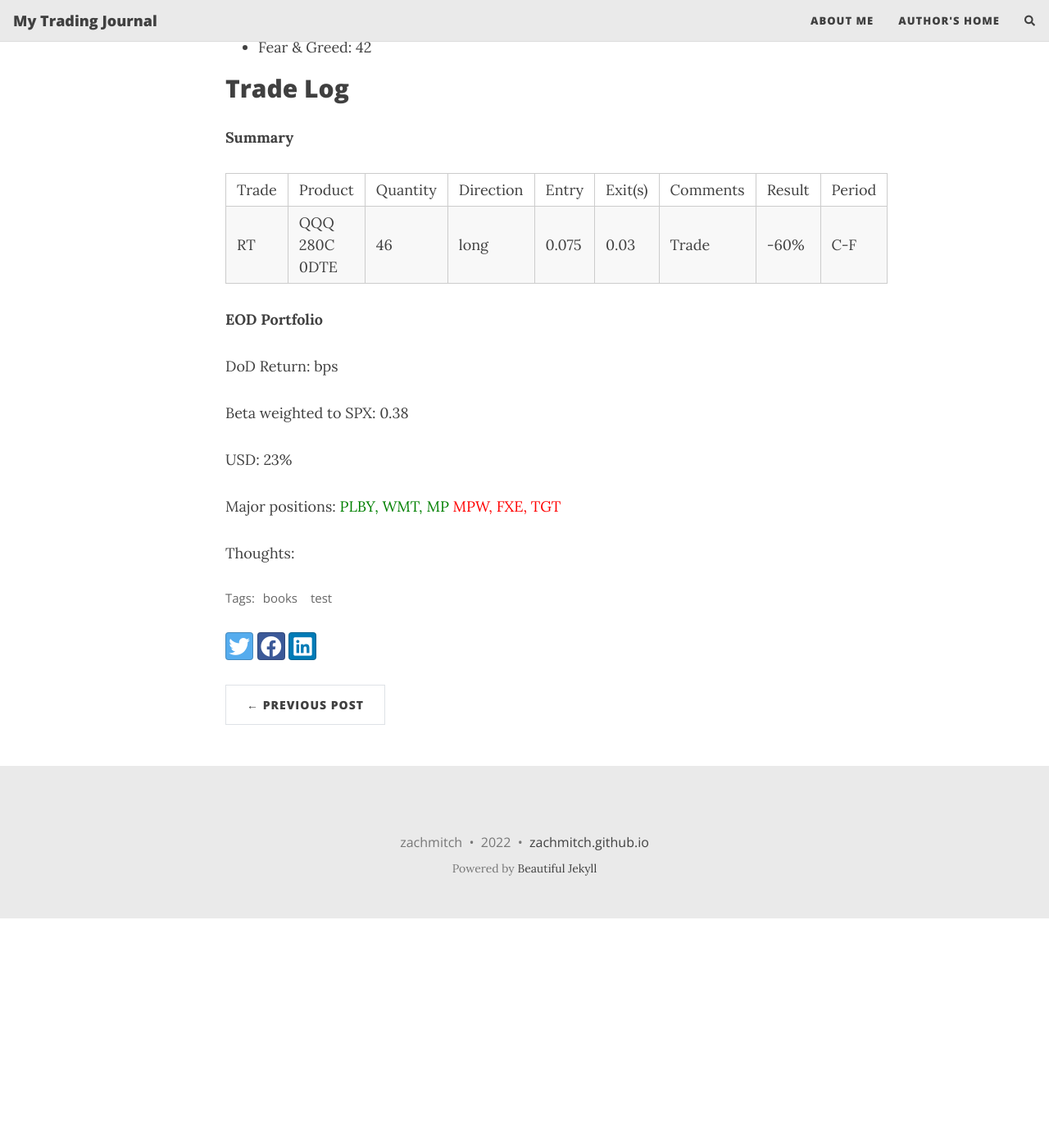
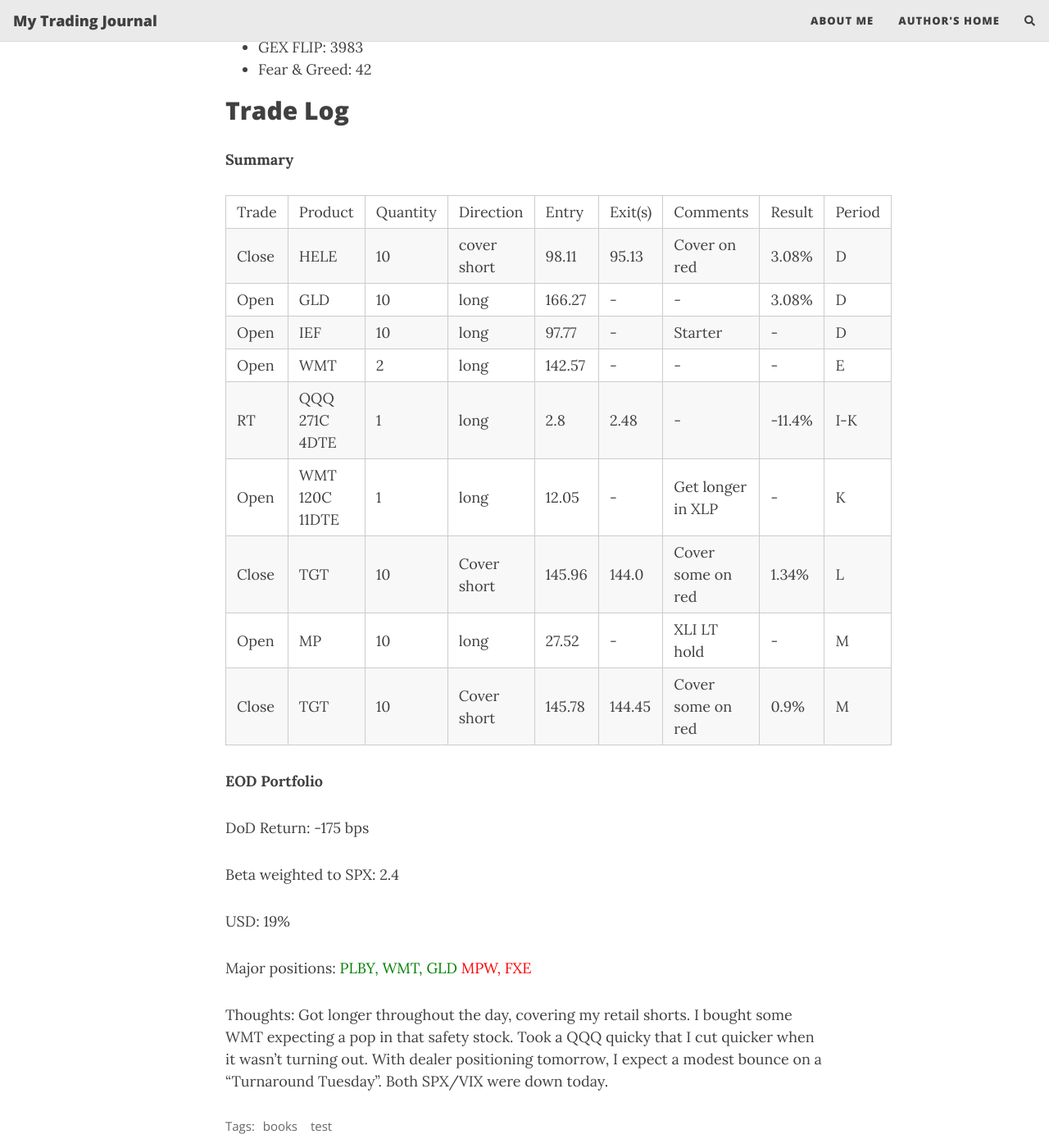
Before and after one commit to zachmitch/zachmitch.github.io, a Jekyll site: the page built from _posts/2022-12-19-trading-journal.md, in a window 1280 px wide and 1400 px high, scrolled down 3482 px. Shown: the whole window at 82% size. Built offline with Jekyll 4.4.1, drawn with Linux system fonts in a browser that asks for light colours; nearby versions of some CDN libraries; comment, search, counter and statistics services are not loaded; before the commit the page ends 4602 px from its top, so only the background shows below that; some of the changed text lies outside the part shown.

Commit message:
20221219 journal

```diff
--- a/_posts/2022-12-19-trading-journal.md
+++ b/_posts/2022-12-19-trading-journal.md
@@ -21,7 +21,7 @@
 
 Major positions:  <span style="color:green">PLBY, WMT, MP</span><span style="color:red">  MPW, FXE, TGT</span>
 
-Thoughts: People that move this market are on vacation until EOY.  Overnight inventory is 100% long, expecting a down move to open with all the trapped longs above this level.
+Thoughts: People that move this market are on vacation until EOY.  Overnight inventory is 100% long, expecting a down move to open with all the trapped longs above this level.  Being as oversold as we are the past week, I do expect a bounce soon though.  I'll be looking to get in longer to XLP longs if we continue downward trend.
 
 
 **Key Events Today**
@@ -114,16 +114,24 @@
 **Summary**
 
 | Trade | Product | Quantity | Direction | Entry | Exit(s) | Comments | Result | Period |
-| RT | QQQ 280C 0DTE | 46 | long | 0.075 | 0.03 | Trade | -60% | C-F |
+| Close | HELE | 10 | cover short | 98.11 | 95.13 | Cover on red | 3.08% | D |
+| Open | GLD | 10 | long | 166.27 | - | - | 3.08% | D |
+| Open | IEF | 10 | long | 97.77 | - | Starter | - | D |
+| Open | WMT | 2 | long | 142.57 | - | - | - | E |
+| RT | QQQ 271C 4DTE | 1 | long | 2.8 | 2.48 | - | -11.4% | I-K |
+| Open | WMT 120C 11DTE | 1 | long | 12.05 | - | Get longer in XLP | - | K |
+| Close | TGT | 10 | Cover short | 145.96 | 144.0 | Cover some on red | 1.34% | L |
+| Open | MP | 10 | long | 27.52 | - | XLI LT hold | - | M |
+| Close | TGT | 10 | Cover short | 145.78 | 144.45 | Cover some on red | 0.9% | M |
 
 **EOD Portfolio**
 
-DoD Return:  bps
+DoD Return: -175 bps
 
-Beta weighted to SPX: 0.38
+Beta weighted to SPX: 2.4
 
-USD: 23%
+USD: 19%
 
-Major positions:  <span style="color:green">PLBY, WMT, MP</span><span style="color:red">  MPW, FXE, TGT</span>
+Major positions:  <span style="color:green">PLBY, WMT, GLD</span><span style="color:red">  MPW, FXE</span>
 
-Thoughts:
+Thoughts:  Got longer throughout the day, covering my retail shorts.  I bought some WMT expecting a pop in that safety stock.  Took a QQQ quicky that I cut quicker when it wasn't turning out.  With dealer positioning tomorrow, I expect a modest bounce on a "Turnaround Tuesday".    Both SPX/VIX were down today.
```
